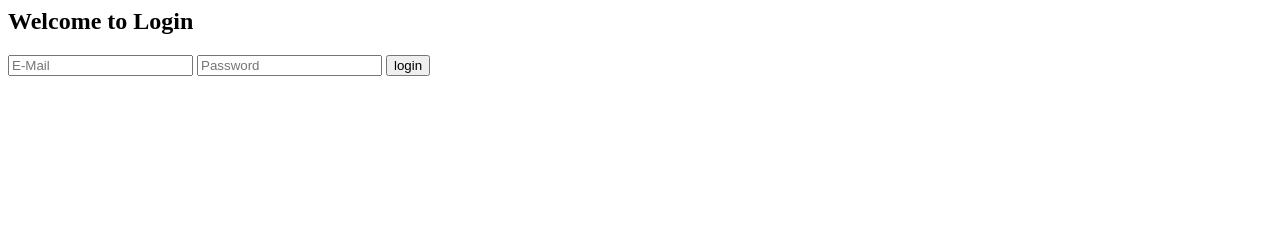
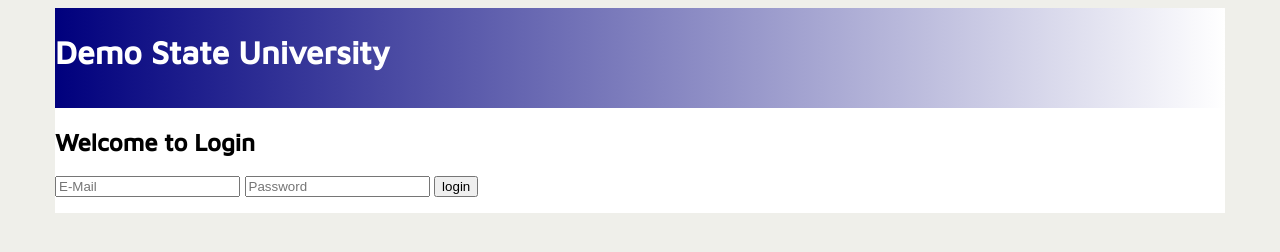
Before and after one commit to rahulakurati/Bus10-ILS-Exam-tool, a plain HTML site: page exam/index.html in a window 1280 px wide. Drawn offline with Linux system fonts and the light colour scheme.

Commit message:
styling for index page
initial styling

```diff
--- /dev/null
+++ b/exam/css/styles.css
@@ -0,0 +1,52 @@
+body{
+	background-color: #EFEFEA;
+	font-family: 'Maven Pro', sans-serif;
+}
+.container{
+	background-color: white;
+	margin-right:auto;
+	margin-left:auto;
+}
+
+
+.container:before,.container:after{
+	display:table;
+	content:" "
+}
+
+.container:after{
+	clear:both
+}
+
+.dvbluebanner{
+	background: -webkit-linear-gradient(left,#00007D,white);
+	margin :0px;
+	height: 100px;
+	vertical-align: middle;
+}
+
+header h1{
+	position:absolute;
+	color: white;
+	margin :0px;
+	padding-top: 25px;
+	padding-bottom: 25px;
+}
+
+@media(min-width:768px){
+	.container{
+		width:750px
+	}
+}
+
+@media(min-width:992px){
+	.container{
+		width:970px
+	}
+}
+
+@media(min-width:1200px){
+	.container{
+		width:1170px
+	}
+}
--- a/exam/index.html
+++ b/exam/index.html
@@ -2,14 +2,20 @@
 <html lang="en">
 	<head>
 		<title>Rahul Akurati|Login Page</title>
-
+		<link rel="stylesheet" type="text/css" href="css/styles.css">
+		<link href='https://fonts.googleapis.com/css?family=Maven+Pro:500' rel='stylesheet' type='text/css'>
 	</head>
 	<body>
+		<div class="container">
 			<header>
+				<div class="dvbluebanner">
+					<h1>Demo State University</h1>
+				</div>
 			</header>
 			<section>
+				<h2>Welcome to Login</h2>
 				<form >
-				<h2>Welcome to Login</h2>
+
 					<input type="text" id="txtUserName" placeholder="E-Mail"/>
 					<input type="password" id="txtPassword" placeholder="Password" />
 					<input type="submit" onClick="validate()" value="login" />
@@ -17,6 +23,7 @@
 			</section>
 			<aside>
 			</aside>
+		</div>
 	</body>
 	<script>
 		function validate()
```
Lines whose indentation alone changed are shown as unchanged.
